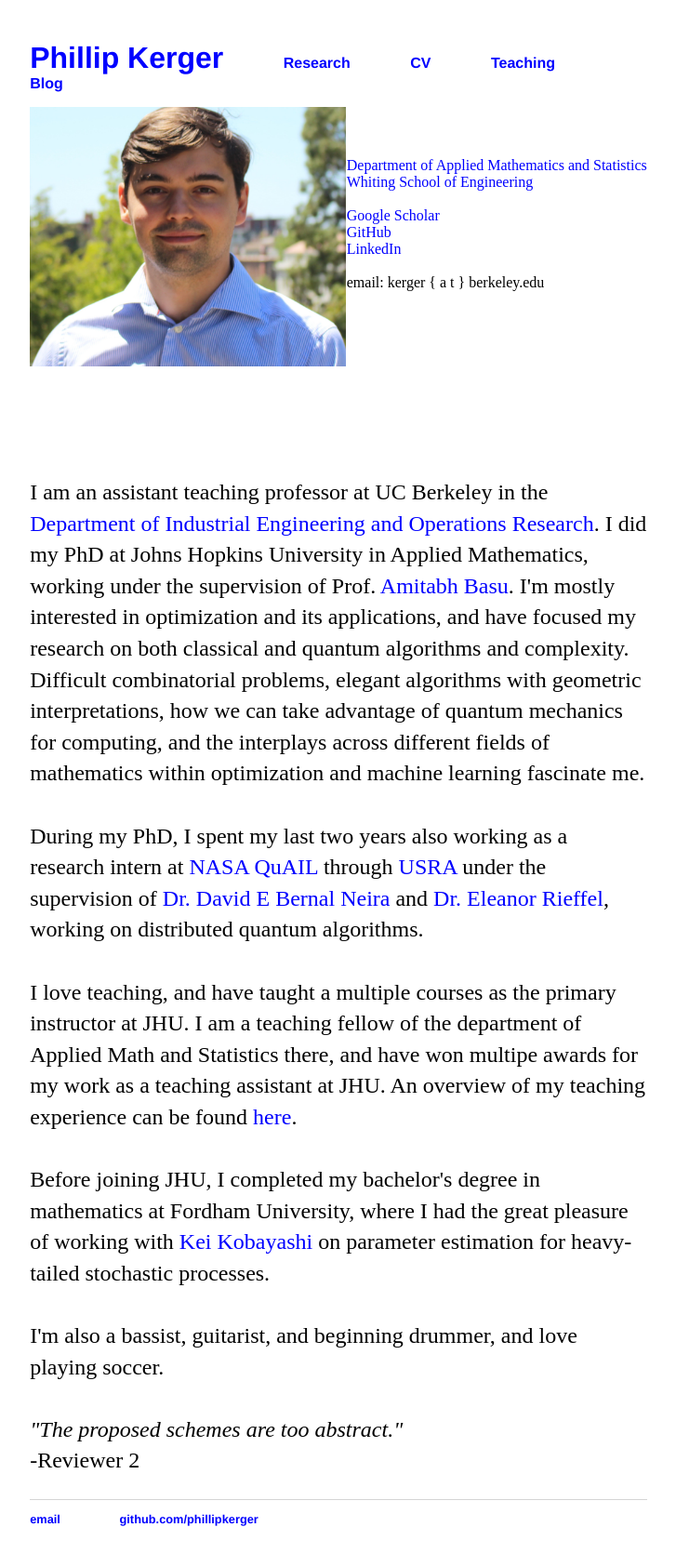
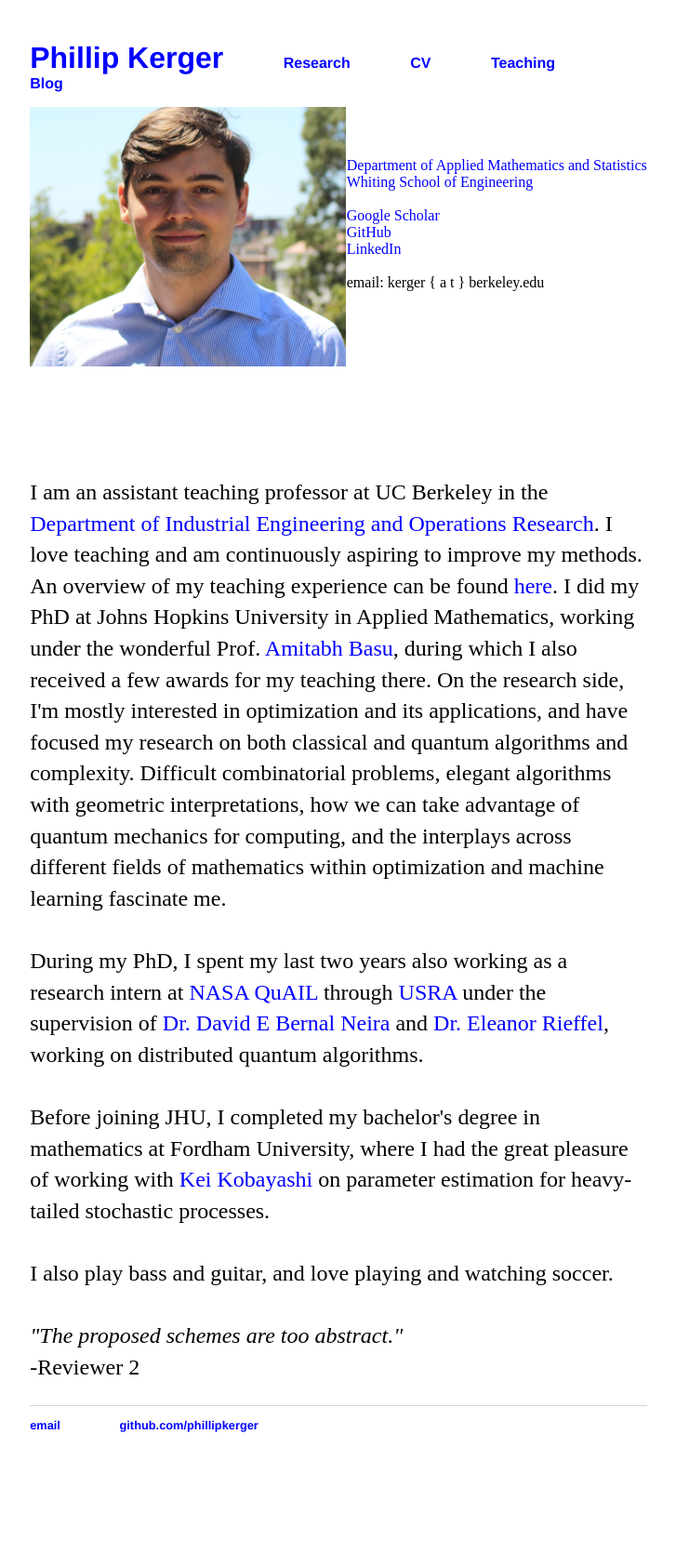
Before and after one commit to PhillipKerger/phillipkerger.github.io, a Jekyll site: the page built from index.html, in a window 1280 px wide. Shown: the whole page at 93% size, without its empty margins (276-1003 px from the left). Built offline with Jekyll 4.4.1, drawn with Linux system fonts in a browser that asks for light colours; after the commit the page ends 1584 px from its top, so only the background shows below that.

Commit message:
Update index.html

```diff
--- a/index.html
+++ b/index.html
@@ -36,8 +36,10 @@ title: Phillip Kerger
 <div class = "blurb">
 	<!--commenting out the header <h1>Phillip Kerger</h1>-->
 	<p> I am an assistant teaching professor at UC Berkeley in the <a href="https://ieor.berkeley.edu/">Department of Industrial Engineering and Operations Research</a>.
-		I did my PhD at Johns Hopkins University in Applied Mathematics, working under the supervision of Prof.
-		<a href="https://www.ams.jhu.edu/~abasu9/">Amitabh Basu</a>. I'm mostly interested in optimization and its applications, and have focused my research
+		I love teaching and am continuously aspiring to improve my methods.  An overview of my teaching experience can be found
+		<a href="https://phillipkerger.github.io/teaching/">here</a>.
+		I did my PhD at Johns Hopkins University in Applied Mathematics, working under the wonderful Prof.
+		<a href="https://www.ams.jhu.edu/~abasu9/">Amitabh Basu</a>, during which I also received a few awards for my teaching there. On the research side, I'm mostly interested in optimization and its applications, and have focused my research
 		on both classical and quantum algorithms and complexity. Difficult combinatorial problems, elegant algorithms with geometric interpretations, how
 		we can take advantage of quantum mechanics for computing, and the interplays across different fields of mathematics within optimization and machine learning fascinate me.<br><br>
 		During my PhD, I spent my last two years also working as a research intern at
@@ -46,14 +48,11 @@ title: Phillip Kerger
 		under the supervision of <a href="https://engineering.purdue.edu/ChE/people/ptProfile?resource_id=286478">Dr. David E Bernal Neira</a>
 		and <a href="https://scholar.google.com/citations?user=2UvnS7UAAAAJ&hl=en">Dr. Eleanor Rieffel</a>,
 		working on distributed quantum algorithms. <br><br>
-		I love teaching, and have taught a multiple courses as the primary instructor at JHU. I am a teaching fellow of the department of Applied Math and Statistics there,
-		and have won multipe awards for my work as a teaching assistant at JHU. An overview of my teaching experience can be found
-		<a href="https://phillipkerger.github.io/teaching/">here</a>. <br><br>
 		Before joining JHU, I completed my bachelor's degree in mathematics at Fordham University, where I had the great pleasure of working with
 		<a href="https://www.fordham.edu/info/20597/mathematics_faculty/9444/kei_kobayashi">Kei Kobayashi</a>
 		on parameter estimation for heavy-tailed stochastic processes.
 		<br><br>
-		I'm also a bassist, guitarist, and beginning drummer, and love playing soccer.
+		I also play bass and guitar, and love playing and watching soccer.
 		<br><br> <i>"The proposed schemes are too abstract."</i>
 		<br> -Reviewer 2
 		</p>
```
